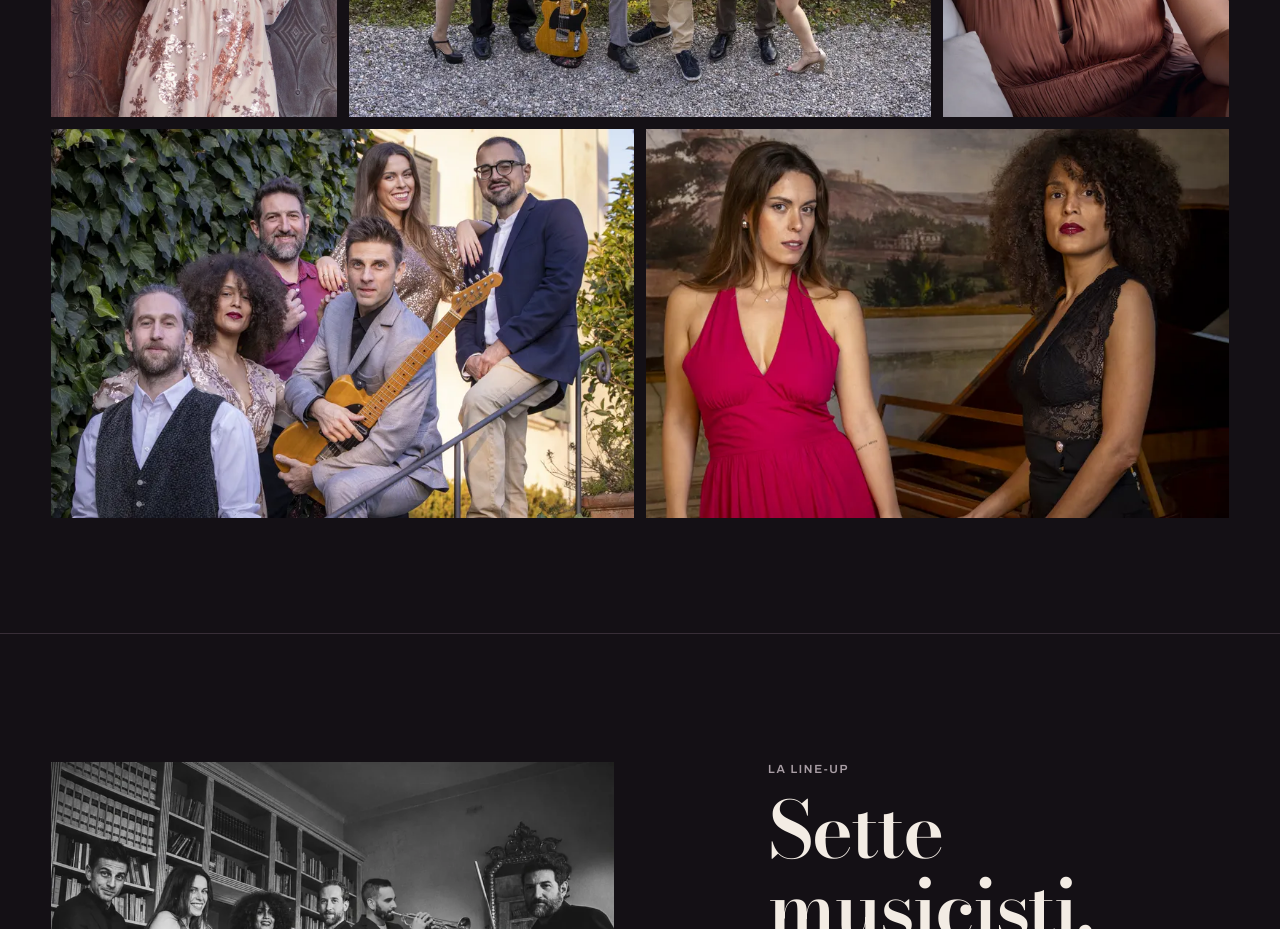
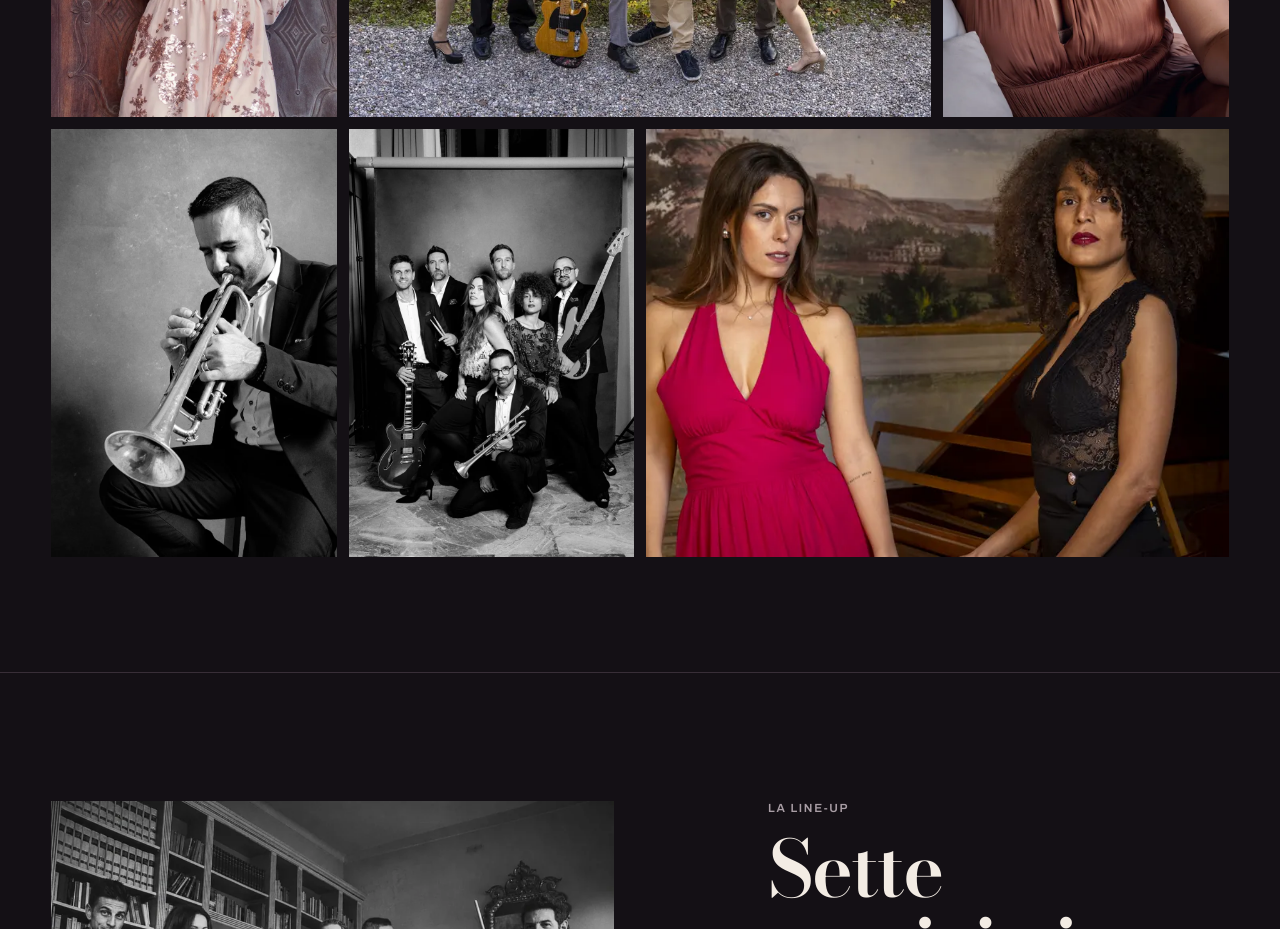
Before and after one commit to GiulioMolinaro/SparklingPokests, a plain HTML site: page index.html in a window 1280 px wide. Shown: the part 5420-6349 px from the top of the page. Drawn offline with nearby package versions, Linux system fonts and the light colour scheme.

Commit message:
Galleria: foto di gruppo in bianco e nero e ritratto del trombettista
- Aggiunta la foto di gruppo in bianco e nero con tutti e sette i musicisti
- Aggiunto il ritratto in bianco e nero del trombettista (versione
  quadrata, inquadratura centrata su viso e tromba nella griglia)
- Rimossa la foto sulla scalinata, simile a quella in giardino, cosi' le
  tre righe della griglia restano piene (9 foto)

Co-Authored-By: Claude Opus 5.5 <noreply@anthropic.com>

```diff
--- a/index.html
+++ b/index.html
@@ -618,10 +618,11 @@ form.book[hidden]{display:none}
       <figure class="rv"><button type="button" aria-label="Apri la foto a tutto schermo"><img src="assets/ritratto-7023-800.webp" width="800" height="1200" loading="lazy" alt="Ritratto di una delle cantanti in abito di paillettes."></button></figure>
       <figure class="wide rv"><button type="button" aria-label="Apri la foto a tutto schermo"><img src="assets/band-giardino-900.webp" width="900" height="600" loading="lazy" alt="La band in giardino, le cantanti con una gamba alzata e il chitarrista con la sua Telecaster."></button></figure>
       <figure class="rv"><button type="button" aria-label="Apri la foto a tutto schermo"><img src="assets/ritratto-7119-800.webp" width="800" height="1200" loading="lazy" alt="Ritratto di una delle cantanti in abito color rame."></button></figure>
-      <figure class="wide rv"><button type="button" aria-label="Apri la foto a tutto schermo"><img src="assets/band-scalinata-800.webp" width="800" height="533" loading="lazy" alt="La band in posa su una scalinata coperta d'edera."></button></figure>
+      <figure class="rv"><button type="button" aria-label="Apri la foto a tutto schermo"><img src="assets/ritratto-tromba-1200.webp" width="1200" height="1200" loading="lazy" style="object-position:34% 50%" alt="Il trombettista suona la tromba con gli occhi chiusi, seduto su uno sgabello, in un ritratto in bianco e nero."></button></figure>
+      <figure class="rv"><button type="button" aria-label="Apri la foto a tutto schermo"><img src="assets/band-7-bn-1000.webp" width="1000" height="1332" loading="lazy" alt="I sette musicisti degli Sparkling Pockets in una foto di gruppo in bianco e nero: chitarra, batteria, basso, tromba e le due cantanti."></button></figure>
       <figure class="wide rv"><button type="button" aria-label="Apri la foto a tutto schermo"><img src="assets/voci-piano-800.webp" width="1400" height="933" loading="lazy" alt="Le due cantanti accanto a un pianoforte d'epoca, una in abito fucsia e l'altra in nero."></button></figure>
     </div>
-    <div class="gal-more"><button class="btn btn-line" type="button" id="gal-more">Vedi tutte le foto (8) <span class="arr" aria-hidden="true">↓</span></button></div>
+    <div class="gal-more"><button class="btn btn-line" type="button" id="gal-more">Vedi tutte le foto (9) <span class="arr" aria-hidden="true">↓</span></button></div>
   </div>
 </section>
 
```
Also changed, not shown: assets/band-7-bn-1000.webp (added), assets/band-scalinata-800.webp (deleted), assets/ritratto-tromba-1200.webp (added).
